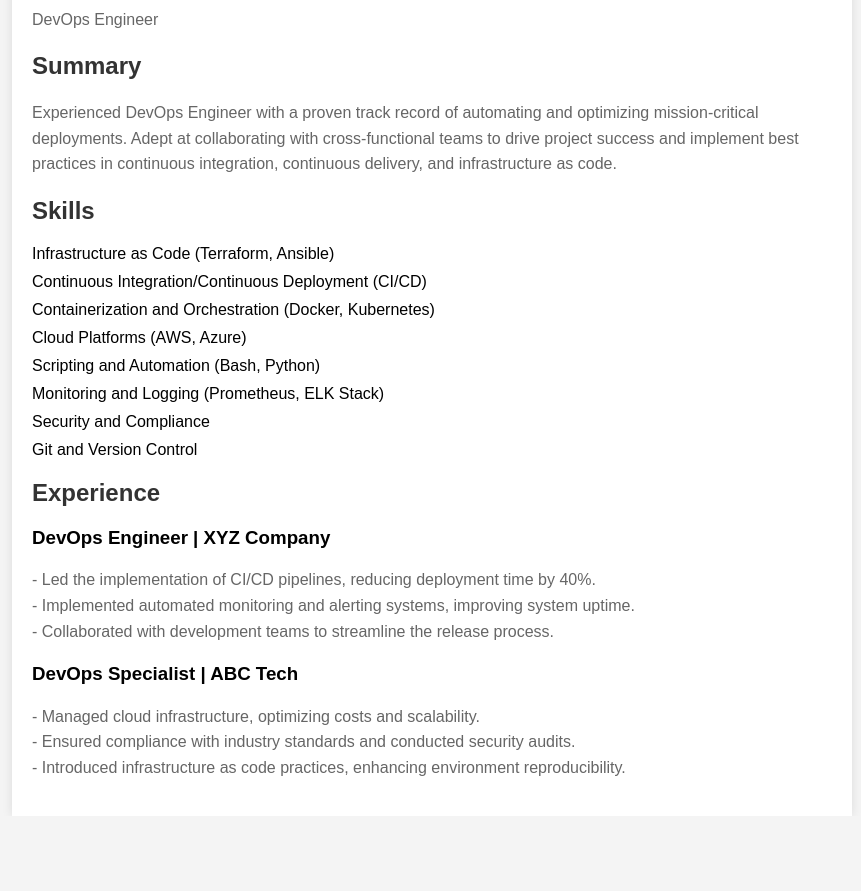
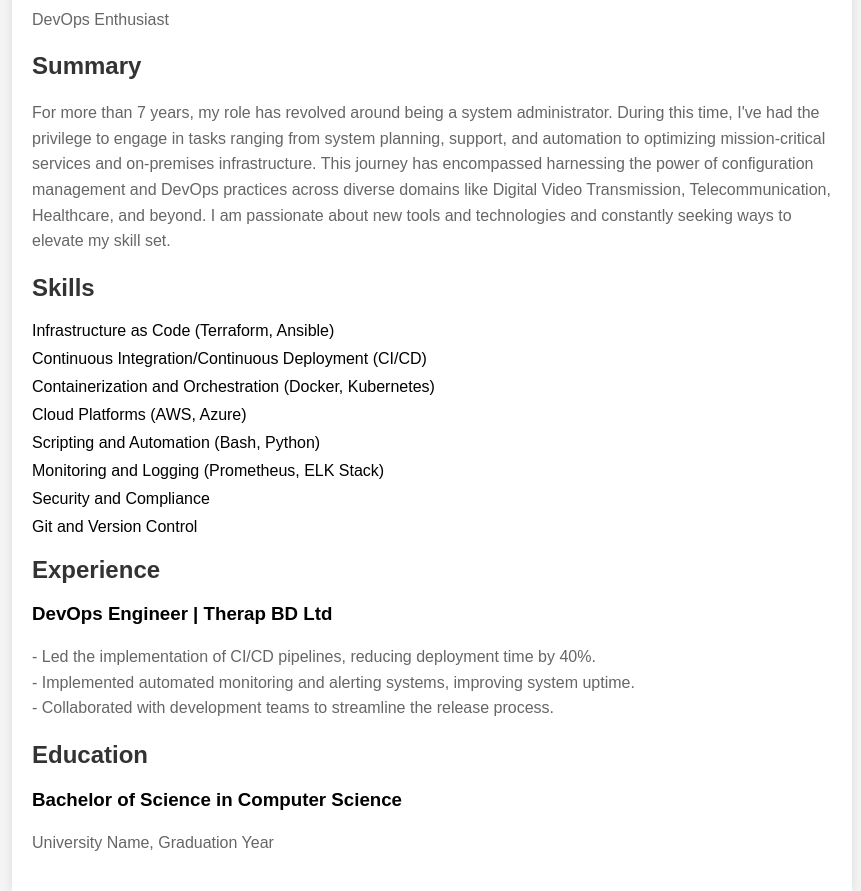
Before and after one commit to monwarbadhon/monwarbadhon.github.io, a plain HTML site: page index.html in a window 1280 px wide. Shown: the part 93-984 px from the top of the page, without its empty margins (208-1069 px from the left). Before the commit the page ends 909 px from the top, so only its background shows below. Drawn offline with Linux system fonts and the light colour scheme.

Commit message:
Update index.html

```diff
--- a/index.html
+++ b/index.html
@@ -3,7 +3,7 @@
 <head>
     <meta charset="UTF-8">
     <meta name="viewport" content="width=device-width, initial-scale=1.0">
-    <title>Your Name - DevOps Engineer</title>
+    <title>Abdul Ahad Monwar Badhon - DevOps Enthusiast</title>
     <style>
         body {
             font-family: Arial, sans-serif;
@@ -43,17 +43,13 @@
 <body>
     <div class="container">
         <header>
-            <h1>Your Name</h1>
-            <p>DevOps Engineer</p>
+            <h1>Abdul Ahad Monwar Badhon</h1>
+            <p>DevOps Enthusiast</p>
         </header>
         <section>
             <h2>Summary</h2>
             <p>
-                Experienced DevOps Engineer with a proven track record of automating
-                and optimizing mission-critical deployments. Adept at collaborating with
-                cross-functional teams to drive project success and implement
-                best practices in continuous integration, continuous delivery, and
-                infrastructure as code.
+            For more than 7 years, my role has revolved around being a system administrator. During this time, I've had the privilege to engage in tasks ranging from system planning, support, and automation to optimizing mission-critical services and on-premises infrastructure. This journey has encompassed harnessing the power of configuration management and DevOps practices across diverse domains like Digital Video Transmission, Telecommunication, Healthcare, and beyond. I am passionate about new tools and technologies and constantly seeking ways to elevate my skill set.
             </p>
         </section>
         <section>
@@ -71,7 +67,7 @@
         </section>
         <section>
             <h2>Experience</h2>
-            <h3>DevOps Engineer | XYZ Company</h3>
+            <h3>DevOps Engineer | Therap BD Ltd</h3>
             <p>
                 - Led the implementation of CI/CD pipelines, reducing deployment time by 40%.
                 <br>
@@ -79,14 +75,12 @@
                 <br>
                 - Collaborated with development teams to streamline the release process.
             </p>
-            <h3>DevOps Specialist | ABC Tech</h3>
-            <p>
-                - Managed cloud infrastructure, optimizing costs and scalability.
-                <br>
-                - Ensured compliance with industry standards and conducted security audits.
-                <br>
-                - Introduced infrastructure as code practices, enhancing environment reproducibility.
-            </p>
+            <!-- Add additional experience here -->
+        </section>
+        <section>
+            <h2>Education</h2>
+            <h3>Bachelor of Science in Computer Science</h3>
+            <p>University Name, Graduation Year</p>
         </section>
     </div>
 </body>
```
